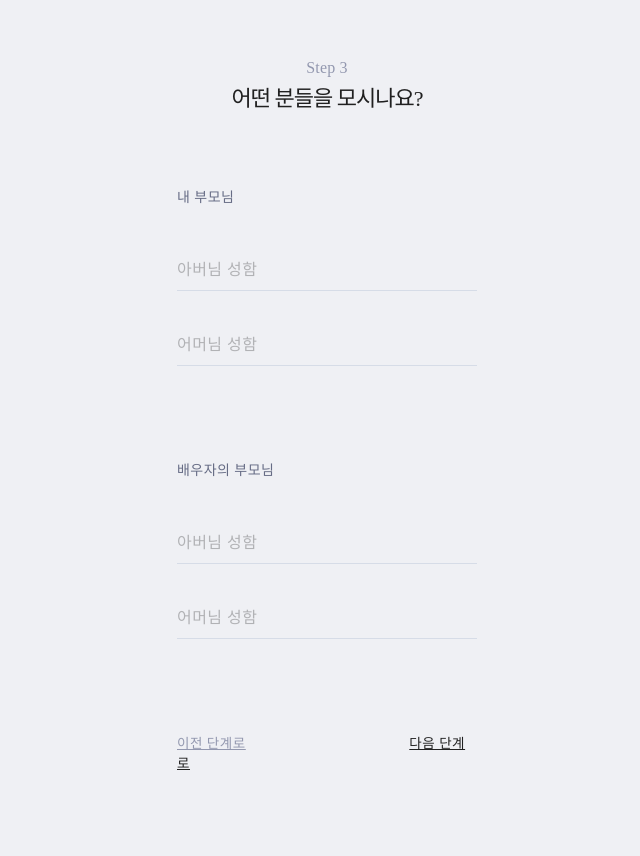
After one commit to david171717/choonbom, a Django app: page /chooseFamily/ in a window 1280 px wide. The commit adds this page. Shown: the whole page, without its empty margins (313-953 px from the left). Run offline with Django 3.2, Linux system fonts and the light colour scheme; some libraries are stand-ins or nearby versions; some web fonts are replaced.

Commit message:
chooseFamily, choosePlace

```diff
--- a/choonbom/urls.py
+++ b/choonbom/urls.py
@@ -23,6 +23,9 @@ urlpatterns = [
     path('admin/', admin.site.urls),
     path('accounts/', include('allauth.urls')),
     path('choosePartner/', views.choosePartner, name='choosePartner'),
+    path('choosePlace/', views.choosePlace, name='choosePlace'),
+    path('chooseFamily/', views.chooseFamily, name='chooseFamily'),
+
     # path('accounts/logout/', views.logout, name='logout'),
 	path('logout/', LogoutView.as_view()),
     # path('logout/', views.logout, name='logout'),
--- a/home/static/css/styles.css
+++ b/home/static/css/styles.css
@@ -96,7 +96,7 @@ h1 {
   font-family: AppleSDGothicNeo;
   font-size: 14px;
   letter-spacing: 0.46px;
-  text-align: center;
+  text-align: left;
   color: #666c85;
 }
 
@@ -143,6 +143,9 @@ div {
 .space-small {
   margin-top: 56px;
 }
+.space-tiny {
+  margin-top: 28px;
+}
 
 .deletemargin {
   margin: 0px auto;
@@ -159,4 +162,13 @@ div {
   width: 232px;
 }
 
+.fitinput {
+  width: 300px;
+}
+
+.aligntoright {
+  text-align: right;
+  margin-left: 160px;
+}
+
 /*# sourceMappingURL=styles.css.map */
--- /dev/null
+++ b/home/templates/home/chooseFamily.html
@@ -0,0 +1,56 @@
+{% extends 'home/base.html' %}
+{% load staticfiles %}
+{% load socialaccount %}
+
+
+{% block content %}
+
+<body>
+	<div id="header">
+		<div class="space-small mid">
+			<div class="flag deletemargin">
+				Step 3
+			</div>
+			<h1 style="margin-top: 5px;">
+				어떤 분들을 모시나요?
+			</h1>
+		</div>
+	</div>
+	<div id="content">
+		<div class="subtitle space-medium fitinput">내 부모님
+			<form action="#">
+				<div class="mdl-textfield mdl-js-textfield mdl-textfield--floating-label mid space-tiny">
+					<input class="mdl-textfield__input" type="text" id="my_dad">
+					<label class="mdl-textfield__label" for="my_dad">아버님 성함</label>
+				</div>
+			</form>
+			<form action="#">
+				<div class="mdl-textfield mdl-js-textfield mdl-textfield--floating-label mid">
+					<input class="mdl-textfield__input" type="text" id="my_mom">
+					<label class="mdl-textfield__label" for="my_mom">어머님 성함</label>
+				</div>
+			</form>
+		</div>
+		<div class="subtitle space-medium fitinput">배우자의 부모님
+			<form action="#">
+				<div class="mdl-textfield mdl-js-textfield mdl-textfield--floating-label mid space-tiny">
+					<input class="mdl-textfield__input" type="text" id="spouser_dad">
+					<label class="mdl-textfield__label" for="spouser_dad">아버님 성함</label>
+				</div>
+			</form>
+			<form action="#">
+				<div class="mdl-textfield mdl-js-textfield mdl-textfield--floating-label mid">
+					<input class="mdl-textfield__input" type="text" id="spouser_mom">
+					<label class="mdl-textfield__label" for="spouser_mom">어머님 성함</label>
+				</div>
+			</form>
+		</div>
+
+		<div class="space-medium fitinput">
+			<a class="btn-flat-lv2" href="/choosePlace">이전 단계로</a>
+			<a class="btn-flat aligntoright" href="decorate.html">다음 단계로</a>
+		</div>
+	</div>
+</body>
+
+{% endblock %}
--- a/home/templates/home/choosePartner.html
+++ b/home/templates/home/choosePartner.html
@@ -36,7 +36,7 @@
 			</div>
 
 			<div class="space-medium">
-				<a class="btn-flat mid" href="chooseweddinghall.html">다음 단계로</a>
+				<a class="btn-flat mid" href="/choosePlace">다음 단계로</a>
 			</div>
 
 			<div class="mid">
--- a/home/templates/home/main.html
+++ b/home/templates/home/main.html
@@ -14,7 +14,7 @@
 			</div>
 		</div>
 		<div id = "content">
-			<div><h1> {{user.email}} 님, 환영합니다.</h1></div>
+			<div><h1> {{user.username}} 님, 환영합니다.</h1></div>
 			<div class="space-mid"></div>
 				<a href = "/choosePartner"><button class="fab mid space-medium">
 					청첩장 만들기
@@ -32,7 +32,7 @@
 		</div>
 		<div id = "content">
 			<div><svg class="shrt-line mid"></svg></div>
-			<div class="subtitle">
+			<div class="subtitle" style="text-align : center">
 				정성스런 청첩장을 쉽고 간편하게
 			</div>
 			<!-- <div><title class="mid">나와랏!</title></div> -->
--- a/home/views.py
+++ b/home/views.py
@@ -16,4 +16,10 @@ def logout(request):
 def choosePartner(request):
 	return render(request, 'home/choosePartner.html', {})
 
+def choosePlace(request):
+	return render(request, 'home/choosePlace.html', {})
+
+def chooseFamily(request):
+	return render(request, 'home/chooseFamily.html', {})
+
 # Create your views here.
```
Also changed, not shown: home/templates/home/choosePlace.html (added, +46 -0 lines).
